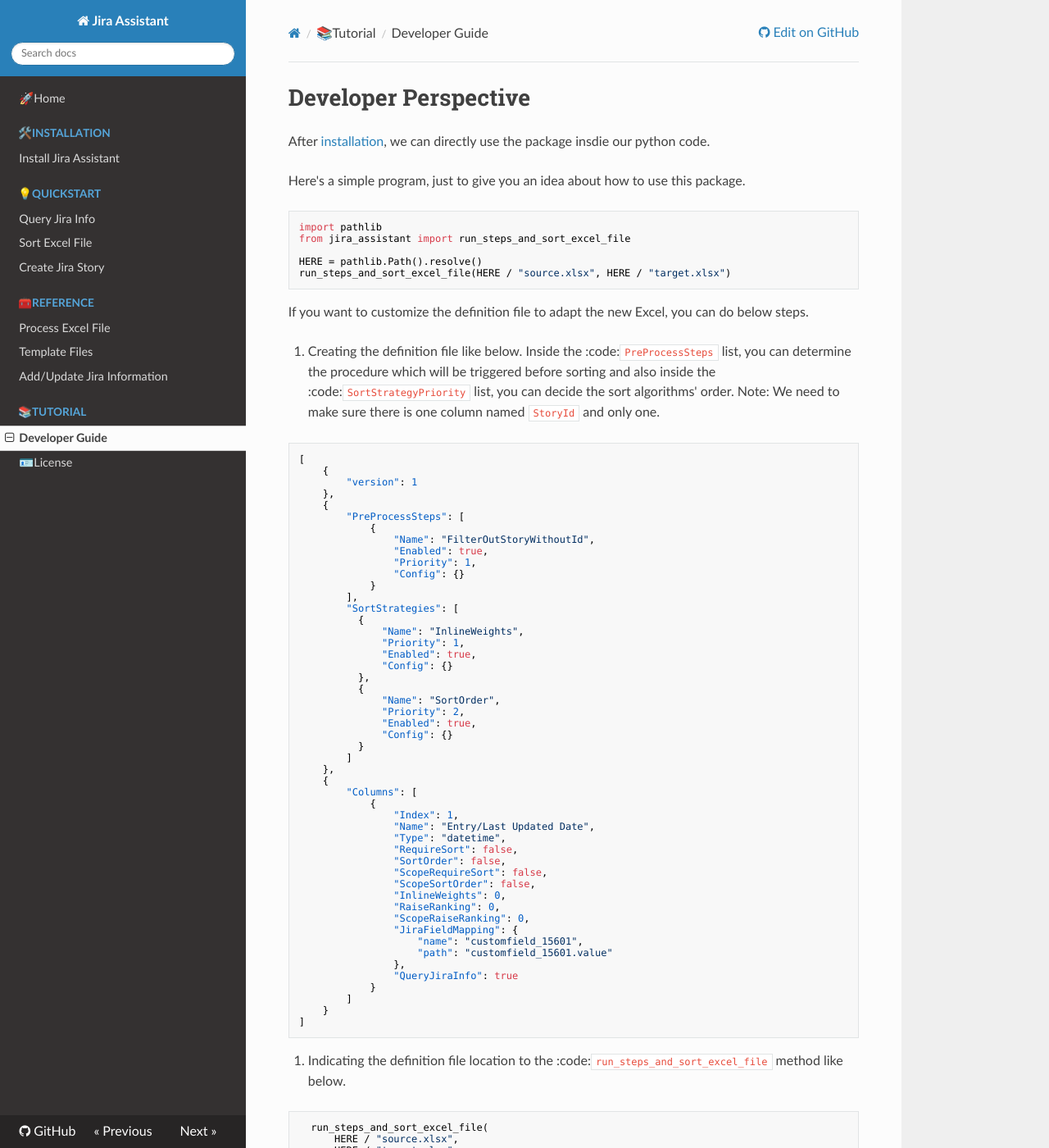
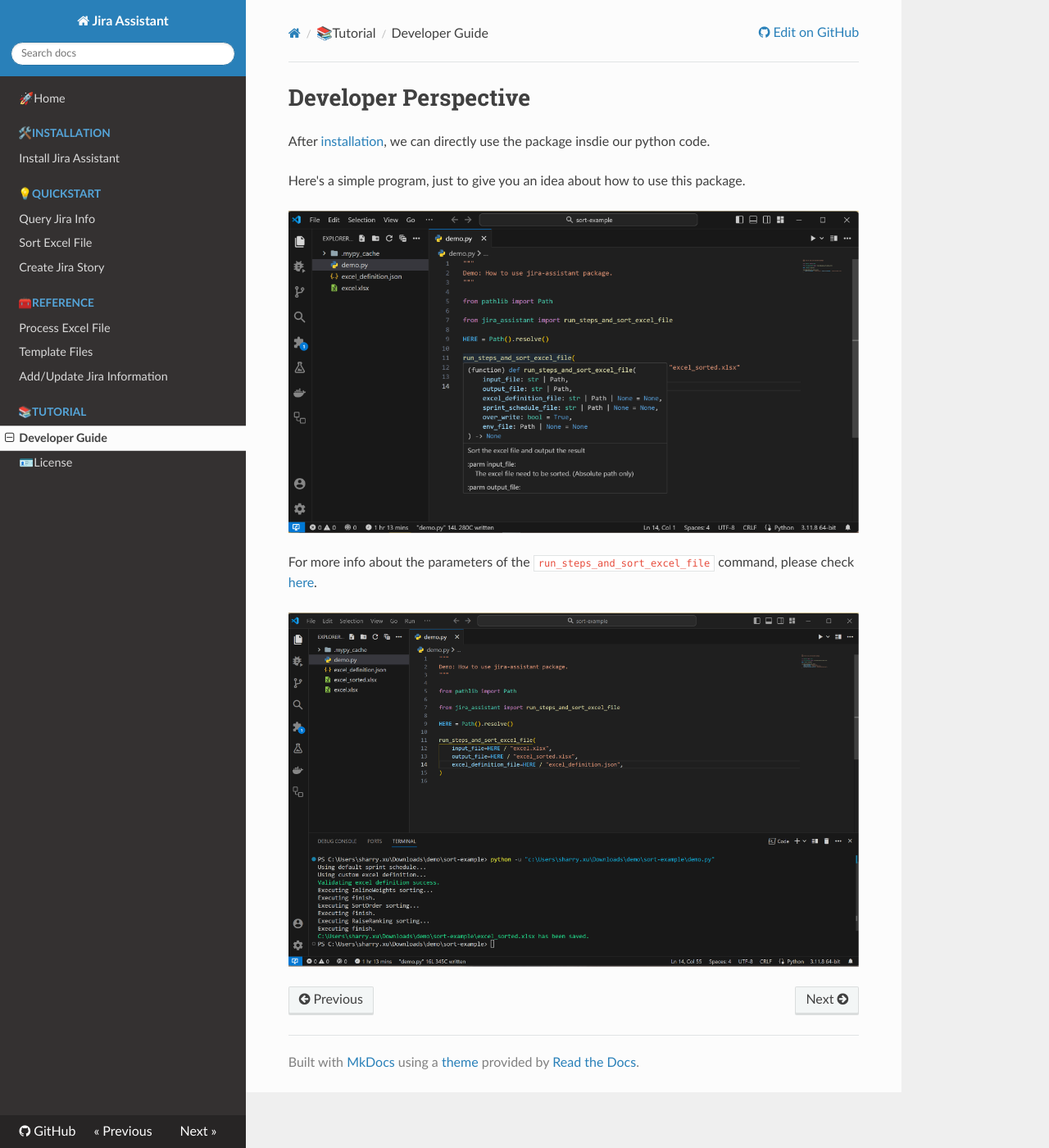
Before and after one commit to jira-assistant/jira-assistant, an MkDocs documentation site: the page built from docs/tutorial/developer_guide.md, in a window 1280 px wide and 1400 px high. Shown: the whole window at 82% size. Built offline with MkDocs 1.6.1, drawn with Linux system fonts in a browser that asks for light colours; nearby versions of some CDN libraries; some of the changed text lies outside the part shown.

Commit message:
Finish documentation.

````diff
--- a/docs/tutorial/developer_guide.md
+++ b/docs/tutorial/developer_guide.md
@@ -4,100 +4,8 @@ After [installation](../installation/install_jira_assistant.md), we can directly
 
 Here's a simple program, just to give you an idea about how to use this package.
 
-```python
-import pathlib
-from jira_assistant import run_steps_and_sort_excel_file
+![developer_guide_command_intellisense](../_static/image/tutorial/developer_guide/developer_guide_command_intellisense.png)
 
-HERE = pathlib.Path().resolve()
-run_steps_and_sort_excel_file(HERE / "source.xlsx", HERE / "target.xlsx")
-```
+For more info about the parameters of the `run_steps_and_sort_excel_file` command, please check [here](../reference/process_excel_file.md).
 
-If you want to customize the definition file to adapt the new Excel, you can do below steps.
-
-1. Creating the definition file like below. Inside the :code:`PreProcessSteps` list, you can determine the procedure which will be triggered before sorting and also inside the :code:`SortStrategyPriority` list, you can decide the sort algorithms' order. Note: We need to make sure there is one column named ``StoryId`` and only one.
-
-```json
-[
-    {
-        "version": 1
-    },
-    {
-        "PreProcessSteps": [
-            {
-                "Name": "FilterOutStoryWithoutId",
-                "Enabled": true,
-                "Priority": 1,
-                "Config": {}
-            }
-        ],
-        "SortStrategies": [
-          {
-              "Name": "InlineWeights",
-              "Priority": 1,
-              "Enabled": true,
-              "Config": {}
-          },
-          {
-              "Name": "SortOrder",
-              "Priority": 2,
-              "Enabled": true,
-              "Config": {}
-          }
-        ]
-    },
-    {
-        "Columns": [
-            {
-                "Index": 1,
-                "Name": "Entry/Last Updated Date",
-                "Type": "datetime",
-                "RequireSort": false,
-                "SortOrder": false,
-                "ScopeRequireSort": false,
-                "ScopeSortOrder": false,
-                "InlineWeights": 0,
-                "RaiseRanking": 0,
-                "ScopeRaiseRanking": 0,
-                "JiraFieldMapping": {
-                    "name": "customfield_15601",
-                    "path": "customfield_15601.value"
-                },
-                "QueryJiraInfo": true
-            }
-        ]
-    }
-]
-```
-
-2. Indicating the definition file location to the :code:`run_steps_and_sort_excel_file` method like below.
-
-```python
-  run_steps_and_sort_excel_file(
-      HERE / "source.xlsx",
-      HERE / "target.xlsx",
-      excel_definition_file=HERE / "definition_file.json"
-  )
-```
-
-Meantime, you can follow the same way to customize the milestone priority file.
-
-1. Configuration file
-
-```json
-[
-    {
-      "Priority": 1,
-      "Sprints": ["R134 S1", "M109"]
-    }
-]
-```
-
-2. Code example
-
-```python
-run_steps_and_sort_excel_file(
-    HERE / "source.xlsx",
-    HERE / "target.xlsx",
-    sprint_schedule_file=HERE / "milestone_priority.json"
-)
-```
+![developer_guide_command_success](../_static/image/tutorial/developer_guide/developer_guide_command_success.png)
--- a/pyproject.toml
+++ b/pyproject.toml
@@ -45,7 +45,7 @@ dependencies = [
     'requests-mock >= 1.10.0',
     'termcolor >= 2.4.0'
 ]
-version = "0.1.32"
+version = "0.1.33"
 
 [project.optional-dependencies]
 dev = ["pip-tools", "pytest", "pylint"]
````
Also changed, not shown: docs/_static/image/tutorial/developer_guide/developer_guide_command_intellisense.png (added), docs/_static/image/tutorial/developer_guide/developer_guide_command_success.png (added).
